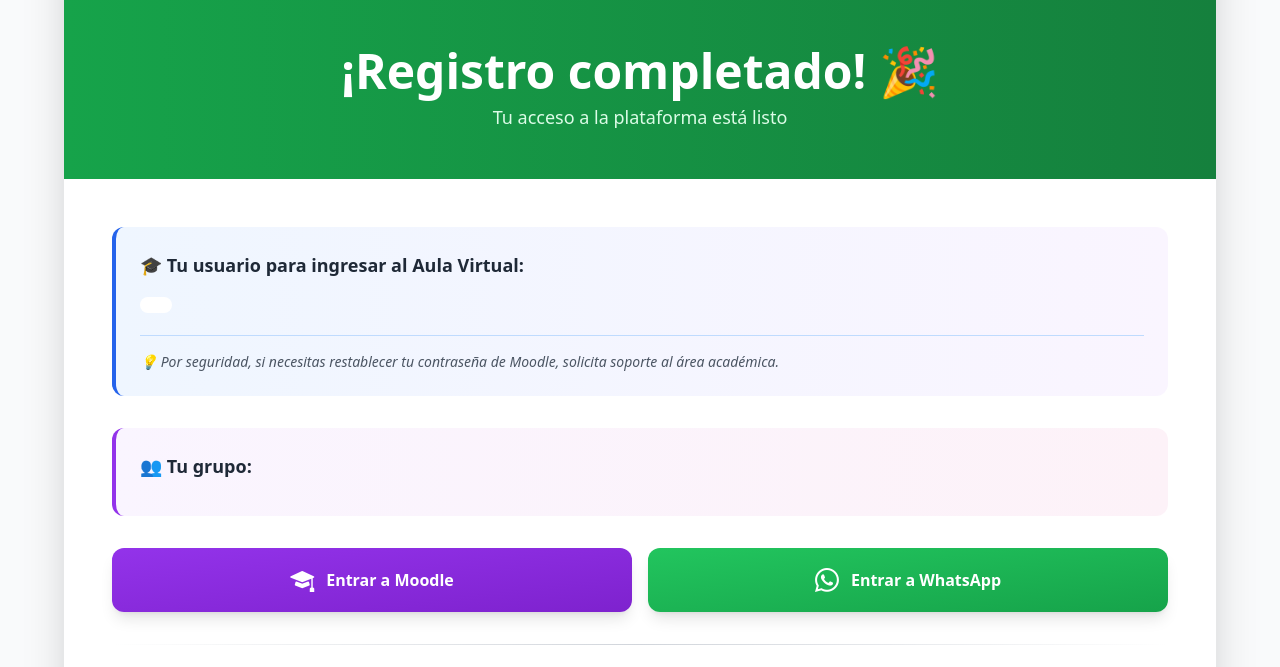
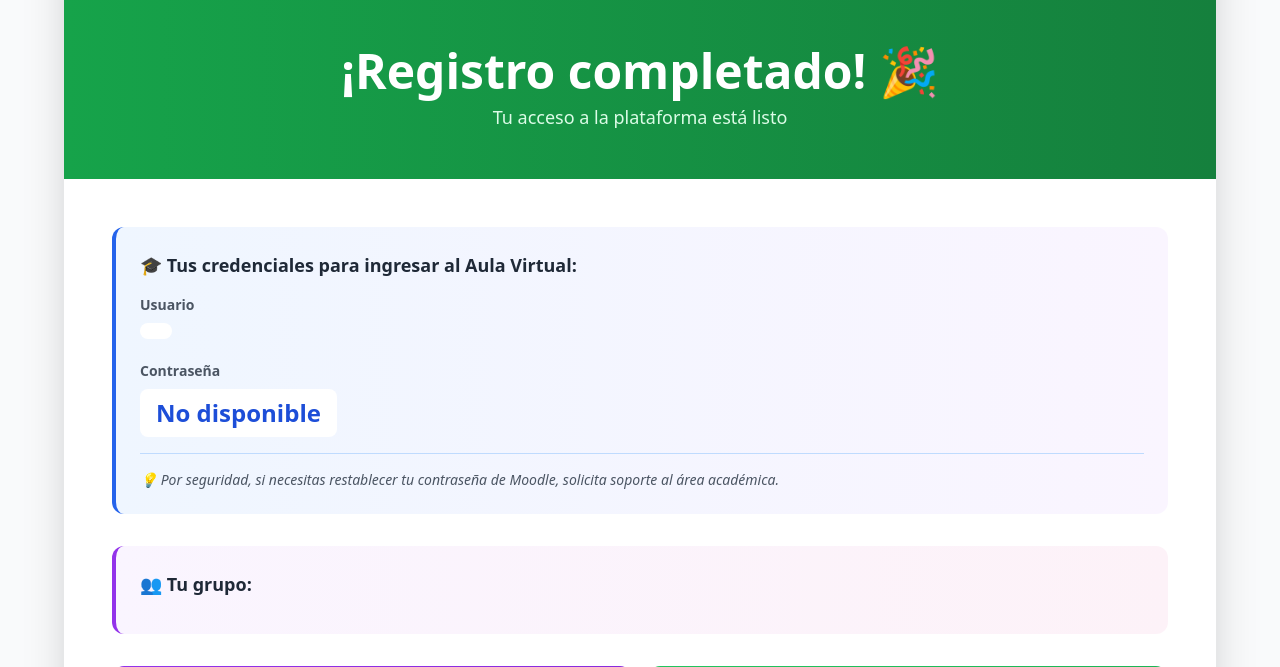
Before and after one commit to MatiasScott/superarseBecasBecauseHeIsNice, a PHP site: page /registro_exitoso.php in a window 1280 px wide. Shown: the part 122-789 px from the top of the page. Run offline with PHP 8.4, Linux system fonts and the light colour scheme; data that the repository does not hold is empty; some libraries are stand-ins or nearby versions.

Commit message:
agregar campo de contraseña del estudiante e la vista de registro completado

```diff
--- a/app/views/student/registro_exitoso.php
+++ b/app/views/student/registro_exitoso.php
@@ -46,11 +46,20 @@ function h($value)
             <!-- Sección de bienvenida -->
             <div class="bg-gradient-to-r from-blue-50 to-purple-50 rounded-xl p-6 border-l-4 border-blue-600">
                 <p class="text-gray-800 text-lg font-semibold mb-4">
-                    🎓 Tu usuario para ingresar al Aula Virtual:
+                    🎓 Tus credenciales para ingresar al Aula Virtual:
                 </p>
-                <p class="text-2xl font-bold text-blue-700 bg-white inline-block px-4 py-2 rounded-lg">
-                    <?= h($data['cedula']) ?>
-                </p>
+                <div class="space-y-2">
+                    <p class="text-sm text-gray-600 font-semibold">Usuario</p>
+                    <p class="text-2xl font-bold text-blue-700 bg-white inline-block px-4 py-2 rounded-lg">
+                        <?= h($data['cedula']) ?>
+                    </p>
+                </div>
+                <div class="space-y-2 mt-4">
+                    <p class="text-sm text-gray-600 font-semibold">Contraseña</p>
+                    <p class="text-2xl font-bold text-blue-700 bg-white inline-block px-4 py-2 rounded-lg">
+                        <?= h($data['contrasenia'] ?? 'No disponible') ?>
+                    </p>
+                </div>
                 <p class="text-sm text-gray-600 italic mt-4 pt-4 border-t border-blue-200">
                     💡 Por seguridad, si necesitas restablecer tu contraseña de Moodle, solicita soporte al área académica.
                 </p>
```
